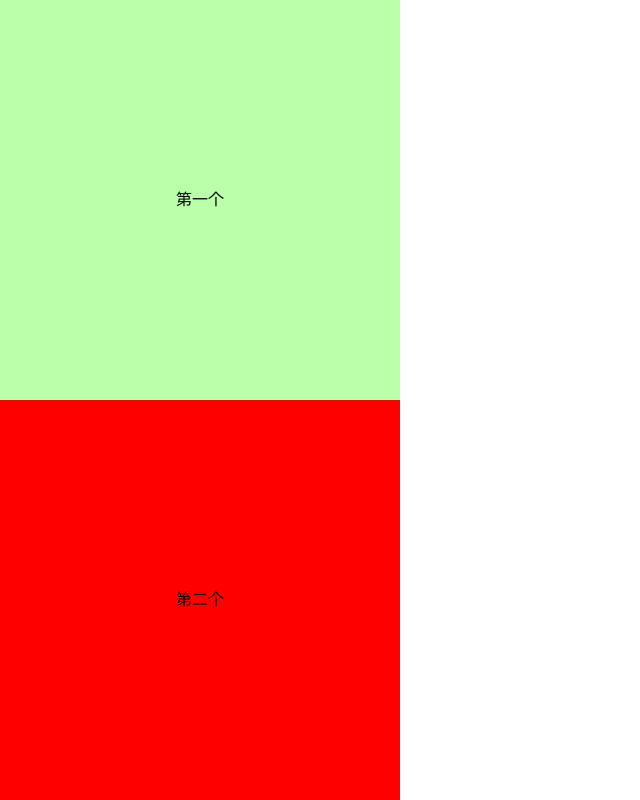
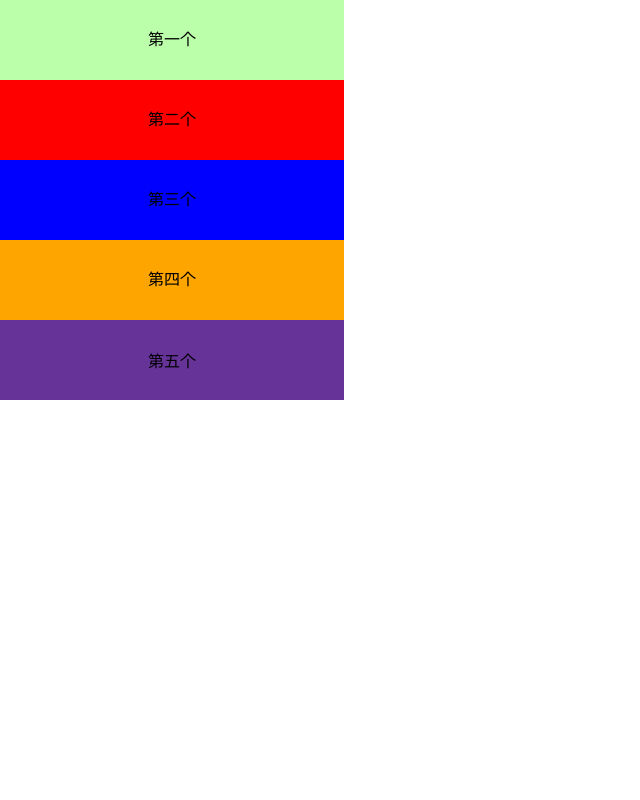
Before and after one commit to kevinqiyan/vueAdvanced, a Vue app in the folder vueadvanced/: page /#/ in a window 1280 px wide. Shown: the top 800 px of the page, without its empty margins (0-640 px from the left). Built offline with nearby package versions, Linux system fonts and the light colour scheme; what vue-resource, vuescroll would draw is missing.

Commit message:
添加helloworld文件

```diff
--- a/vueadvanced/package.json
+++ b/vueadvanced/package.json
@@ -9,6 +9,7 @@
   },
   "dependencies": {
     "core-js": "^3.6.5",
+    "lib-flexible": "^0.3.2",
     "sass": "^1.32.4",
     "sass-loader": "^10.1.1",
     "scss": "^0.2.4",
--- a/vueadvanced/public/index.html
+++ b/vueadvanced/public/index.html
@@ -3,8 +3,11 @@
   <head>
     <meta charset="utf-8">
     <meta http-equiv="X-UA-Compatible" content="IE=edge">
-    <meta name="viewport" content="width=device-width,initial-scale=1.0">
+    <!-- <meta name="viewport" content="width=device-width,initial-scale=1.0"> -->
+    <meta name="viewport" content="width=device-width,initial-scale=1,user-scalable=0,minimum-scale=1.0,maximum=scale=1.0">
+
     <link rel="icon" href="<%= BASE_URL %>favicon.ico">
+    <link rel="stylesheet" href="./rem.js">
     <title><%= htmlWebpackPlugin.options.title %></title>
   </head>
   <body>
--- /dev/null
+++ b/vueadvanced/public/rem.js
@@ -0,0 +1,128 @@
+(function(win, lib) {
+    var doc = win.document; //当前文档对象
+    var docEl = doc.documentElement; //文档对象根元素的只读属性
+    var metaEl = doc.querySelector('meta[name="viewport"]');
+    var flexibleEl = doc.querySelector('meta[name="flexible"]');
+    var dpr = 0;
+    var scale = 0;
+    var tid;
+    var flexible = lib.flexible || (lib.flexible = {});
+
+    if (metaEl) {
+    //当meta中viewport的标签设置了scale时，将根据scale手动设置dpr
+        console.warn('将根据已有的meta标签来设置缩放比例');
+        var match = metaEl.getAttribute('content').match(/initial\-scale=([\d\.]+)/);
+        if (match) {
+            scale = parseFloat(match[1]);
+            dpr = parseInt(1 / scale);
+        }
+    } else if (flexibleEl) {
+    //当meta中flexible的标签存在时，据此设置dpr
+        var content = flexibleEl.getAttribute('content');
+        if (content) {
+            var initialDpr = content.match(/initial\-dpr=([\d\.]+)/);
+            var maximumDpr = content.match(/maximum\-dpr=([\d\.]+)/);
+            if (initialDpr) {
+                dpr = parseFloat(initialDpr[1]);
+                scale = parseFloat((1 / dpr).toFixed(2));
+            }
+            if (maximumDpr) {
+                dpr = parseFloat(maximumDpr[1]);
+                scale = parseFloat((1 / dpr).toFixed(2));
+            }
+        }
+    }
+
+    if (!dpr && !scale) {
+    //根据js获取到的devicePixelRatio设置dpr及scale，scale是dpr的倒数
+        var isAndroid = win.navigator.appVersion.match(/android/gi);
+        var isIPhone = win.navigator.appVersion.match(/iphone/gi);
+        var devicePixelRatio = win.devicePixelRatio;
+        if (isIPhone) {
+            // iOS下，对于2和3的屏，分别用2和3倍方案
+            if (devicePixelRatio >= 3 && (!dpr || dpr >= 3)) {
+                dpr = 3;
+            } else if (devicePixelRatio >= 2 && (!dpr || dpr >= 2)){
+                dpr = 2;
+            } else {
+                dpr = 1;
+            }
+        } else {
+            // 其他设备下，仍旧使用1倍的方案
+            dpr = 1;
+        }
+        scale = 1 / dpr;
+    }
+
+    docEl.setAttribute('data-dpr', dpr);
+    //文本字号不建议使用rem，flexible适配方案中，文本使用px作为单位，使用[data-dpr]属性来区分不同dpr下的文本字号
+
+    if (!metaEl) {
+    //添加meta标签，设置name为viewport，content根据scale设置缩放比(默认、最大、最小缩放比)
+        metaEl = doc.createElement('meta');
+        metaEl.setAttribute('name', 'viewport');
+        metaEl.setAttribute('content', 'initial-scale=' + scale + ', maximum-scale=' + scale + ', minimum-scale=' + scale + ', user-scalable=no');
+        if (docEl.firstElementChild) {
+            docEl.firstElementChild.appendChild(metaEl);
+        } else {
+            var wrap = doc.createElement('div');
+            wrap.appendChild(metaEl);
+            doc.write(wrap.innerHTML);
+        }
+    }
+
+    function refreshRem(){
+        //更新rem值
+        var width = docEl.getBoundingClientRect().width;
+        if (width / dpr > 540) {
+            width = 540 * dpr;
+        }
+        var rem = width / 10; //1rem = viewWidth / 10
+        docEl.style.fontSize = rem + 'px';
+        flexible.rem = win.rem = rem;
+    }
+
+    //resize与pageshow延时300ms触发refreshRem(),使用防抖函数，防止事件被高频触发可能引起性能问题
+    win.addEventListener('resize', function() {
+        clearTimeout(tid);
+        tid = setTimeout(refreshRem, 300);
+    }, false);
+    win.addEventListener('pageshow', function(e) {
+        //当一条会话历史纪录被执行的时候触发事件，包括后退/前进按钮，同时会在onload页面触发后初始化页面时触发
+        if (e.persisted) {//表示网页是否来自缓存
+            clearTimeout(tid);
+            tid = setTimeout(refreshRem, 300);
+        }
+    }, false);
+
+    //在html文档加载和解析完成后设置body元素字体大小
+    if (doc.readyState === 'complete') {
+        doc.body.style.fontSize = 12 * dpr + 'px';
+    } else {
+        doc.addEventListener('DOMContentLoaded', function(e) {
+            doc.body.style.fontSize = 12 * dpr + 'px';
+        }, false);
+    }
+    //浏览器有最小字体限制，css在pc上font-size是12px(移动端最小是8px), 也就是css像素是12，其DPR为1，在移动端dpr有可能为2和3，为了保证字体不变小，需要用12*dpr进行换算。
+
+    refreshRem();
+
+   //实现rem与px相互转换
+    flexible.dpr = win.dpr = dpr;
+    flexible.refreshRem = refreshRem;
+    flexible.rem2px = function(d) {
+        var val = parseFloat(d) * this.rem;
+        if (typeof d === 'string' && d.match(/rem$/)) {
+            val += 'px';
+        }
+        return val;
+    }
+    flexible.px2rem = function(d) {
+        var val = parseFloat(d) / this.rem;
+        if (typeof d === 'string' && d.match(/px$/)) {
+            val += 'rem';
+        }
+        return val;
+    }
+
+})(window, window['lib'] || (window['lib'] = {}));
--- a/vueadvanced/src/App.vue
+++ b/vueadvanced/src/App.vue
@@ -9,9 +9,15 @@
 export default {
   name: 'App',
   components: {
-  }
+  },
+  window
 }
 </script>
 
-<style>
+<style lang='scss' scoped>
+#app{
+  width: 344px;
+  height: 100vh;
+  overflow-x: hidden;
+}
 </style>
--- a/vueadvanced/src/components/dragModule/five.vue
+++ b/vueadvanced/src/components/dragModule/five.vue
@@ -16,10 +16,12 @@
     padding: 0;
 }
 #five{
-    width: 400px;
-    height: 400px;
+    width: 344px;
+    height: 10vh;
     background-color: rebeccapurple;
-    line-height: 400px;
     text-align: center;
+    display: flex;
+    justify-content: center;
+    align-items: center;
 }
 </style>
--- a/vueadvanced/src/components/dragModule/four.vue
+++ b/vueadvanced/src/components/dragModule/four.vue
@@ -16,10 +16,10 @@
     padding: 0;
 }
 #four{
-    width: 400px;
-    height: 400px;
+    width: 344px;
+    height: 10vh;
     background-color: orange;
-    line-height: 400px;
+    line-height: 10vh;
     text-align: center;
 }
 </style>
--- a/vueadvanced/src/components/dragModule/one.vue
+++ b/vueadvanced/src/components/dragModule/one.vue
@@ -16,10 +16,10 @@
     padding: 0;
 }
 #box{
-    width: 400px;
-    height: 400px;
+    width: 344px;
+    height: 10vh;
     background-color: #bbffaa;
-    line-height: 400px;
+    line-height: 10vh;
     text-align: center;
 }
 </style>
--- a/vueadvanced/src/components/dragModule/thre.vue
+++ b/vueadvanced/src/components/dragModule/thre.vue
@@ -16,10 +16,10 @@
     padding: 0;
 }
 #three{
-    width: 400px;
-    height: 400px;
+    width: 344px;
+    height: 10vh;
     background-color: blue;
-    line-height: 400px;
+    line-height: 10vh;
     text-align: center;
 }
 </style>
--- a/vueadvanced/src/components/dragModule/two.vue
+++ b/vueadvanced/src/components/dragModule/two.vue
@@ -16,10 +16,10 @@
     padding: 0;
 }
 #two{
-    width: 400px;
-    height: 400px;
+    width: 344px;
+    height: 10vh;
     background-color: red;
-    line-height: 400px;
+    line-height: 10vh;
     text-align: center;
 }
 </style>
--- a/vueadvanced/src/main.js
+++ b/vueadvanced/src/main.js
@@ -5,6 +5,7 @@
 import store from './store/index'
 import VueResource from 'vue-resource'
 import vuescroll from 'vuescroll'
+import "lib-flexible"
 Vue.config.productionTip = false
 Vue.use(VueRouter)
 Vue.use(VueResource)
```
Also changed, not shown: 1 other file (tests, documents, lock files or other folders).
